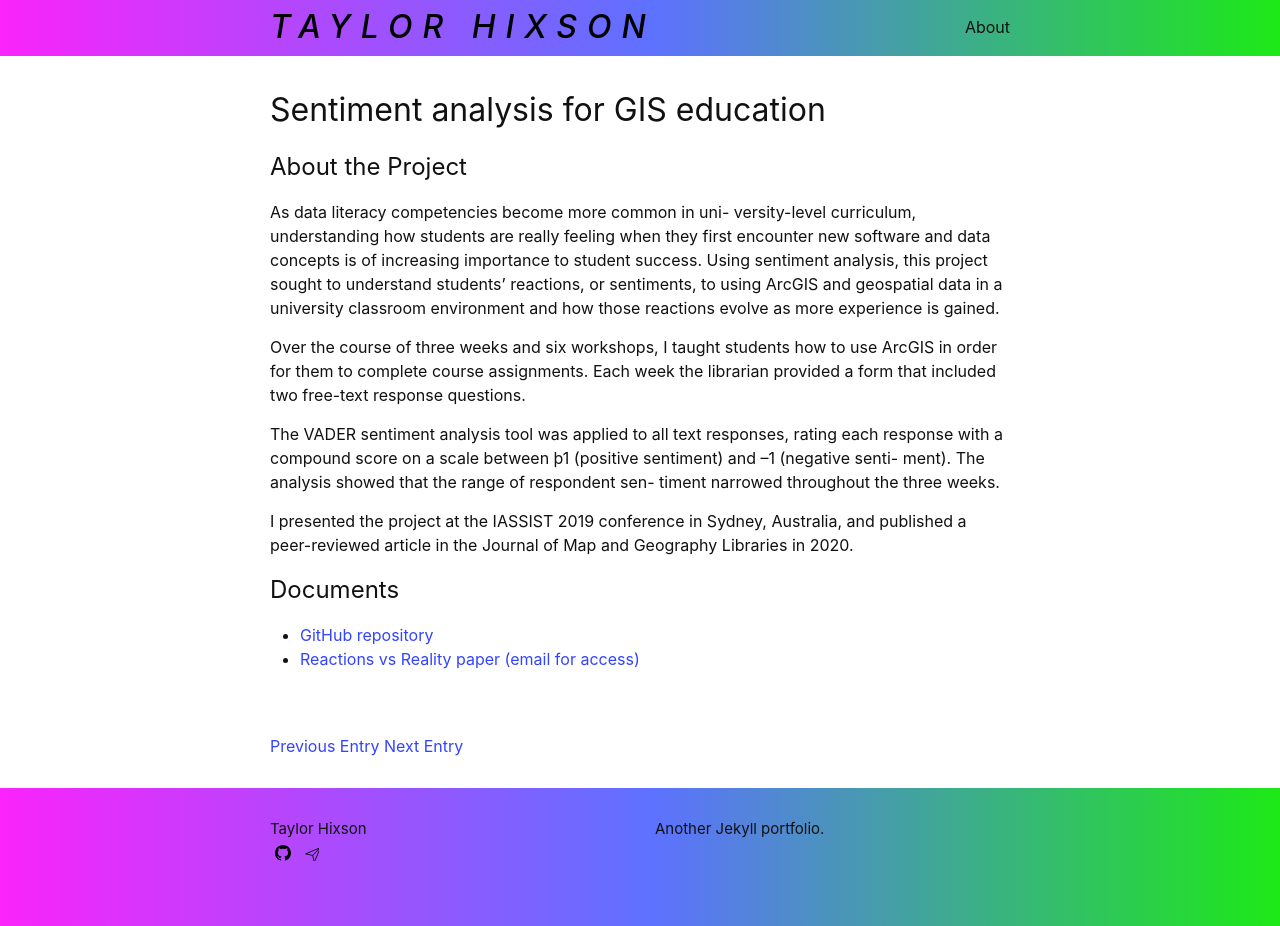
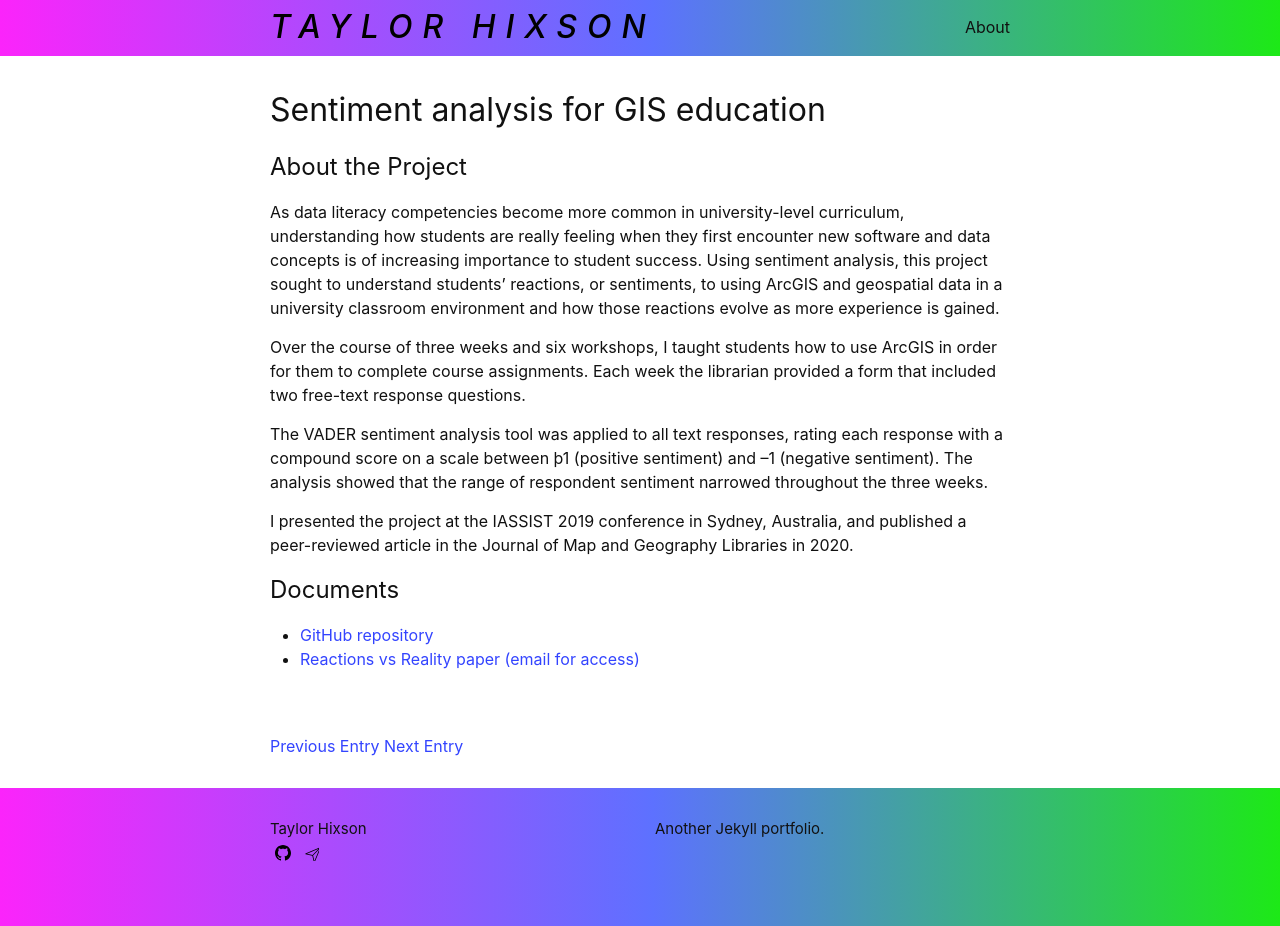
Before and after one commit to taylorhixson/taylorhixson.github.io, a Jekyll site: the page built from _posts/2021-04-23-sentiment.md, in a window 1280 px wide. Built offline with Jekyll 4.4.1, drawn with Linux system fonts in a browser that asks for light colours.

Commit message:
Update 2021-04-23-sentiment.md

```diff
--- a/_posts/2021-04-23-sentiment.md
+++ b/_posts/2021-04-23-sentiment.md
@@ -6,15 +6,11 @@ categories: jekyll update
 ---
 
 ## About the Project
-As data literacy competencies become more common in uni-
-versity-level curriculum, understanding how students are really feeling when they first encounter new software and data concepts is of increasing importance to student success. Using sentiment analysis, this project sought to understand students’ reactions, or sentiments, to using ArcGIS and geospatial data in a university classroom environment and how those reactions evolve as more experience is gained.
+As data literacy competencies become more common in university-level curriculum, understanding how students are really feeling when they first encounter new software and data concepts is of increasing importance to student success. Using sentiment analysis, this project sought to understand students’ reactions, or sentiments, to using ArcGIS and geospatial data in a university classroom environment and how those reactions evolve as more experience is gained.
 
 Over the course of three weeks and six workshops, I taught students how to use ArcGIS in order for them to complete course assignments. Each week the librarian provided a form that included two free-text response questions.
 
-The VADER sentiment analysis tool was applied to all text
-responses, rating each response with a compound score on a scale between þ1 (positive sentiment) and –1 (negative senti-
-ment). The analysis showed that the range of respondent sen-
-timent narrowed throughout the three weeks.
+The VADER sentiment analysis tool was applied to all text responses, rating each response with a compound score on a scale between þ1 (positive sentiment) and –1 (negative sentiment). The analysis showed that the range of respondent sentiment narrowed throughout the three weeks.
 
 I presented the project at the IASSIST 2019 conference in Sydney, Australia, and published a peer-reviewed article in the Journal of Map and Geography Libraries in 2020.
 
```
